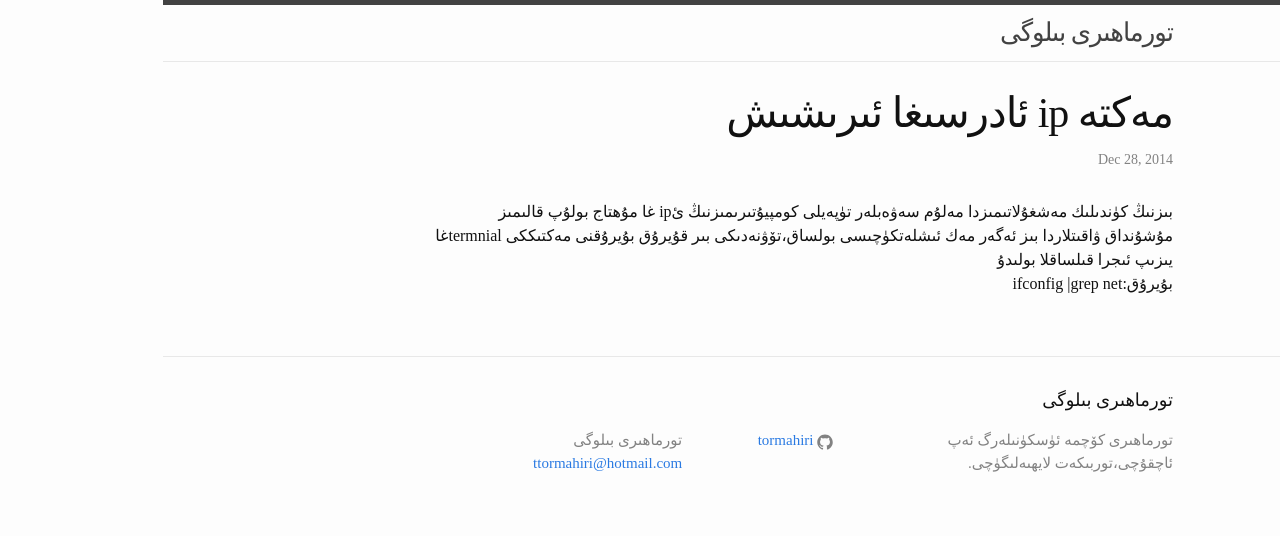
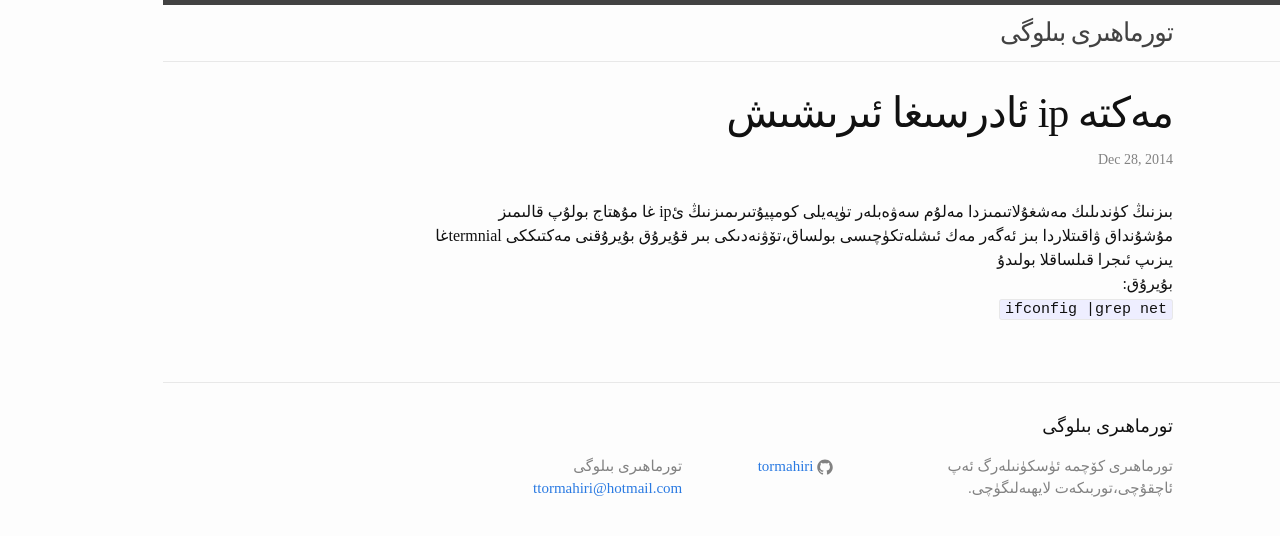
Before and after one commit to tormahiri/blog, a Jekyll site: the page built from _posts/2014-12-28-mac-ipsiini-tipish.markdown, in a window 1280 px wide. Shown: the top 536 px of the page. Built offline with Jekyll 4.4.1, drawn with Linux system fonts in a browser that asks for light colours.

Commit message:
Update 2014-12-28-mac-ipsiini-tipish.markdown

```diff
--- a/_posts/2014-12-28-mac-ipsiini-tipish.markdown
+++ b/_posts/2014-12-28-mac-ipsiini-tipish.markdown
@@ -7,4 +7,8 @@ categories: mac
 بىزنىڭ كۈندىلىك مەشغۇلاتىمىزدا مەلۇم سەۋەبلەر تۈپەيلى كومپيۇتىرىمىزنىڭ ئip غا مۇھتاج بولۇپ قالىمىز
 مۇشۇنداق ۋاقىتلاردا بىز ئەگەر مەك ئىشلەتكۈچىسى بولساق،تۆۋنەدىكى بىر قۇيرۇق بۇيرۇقنى مەكتىككى termnialغا يىزىپ ئىجرا قىلساقلا بولىدۇ
 <br>
-بۇيرۇق:ifconfig |grep net
+بۇيرۇق:
+<br>
+<code>
+ifconfig |grep net
+</code>
```
